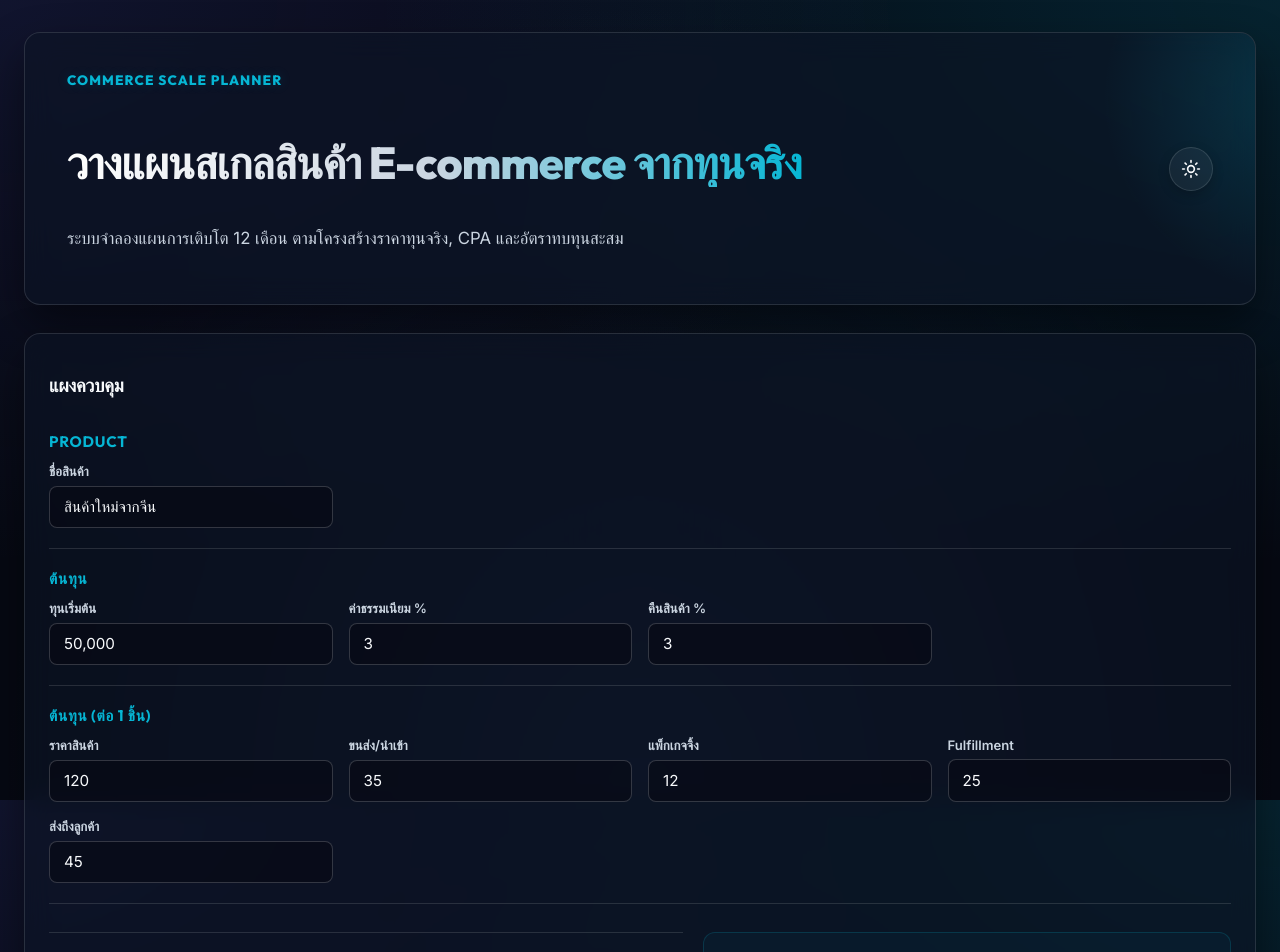
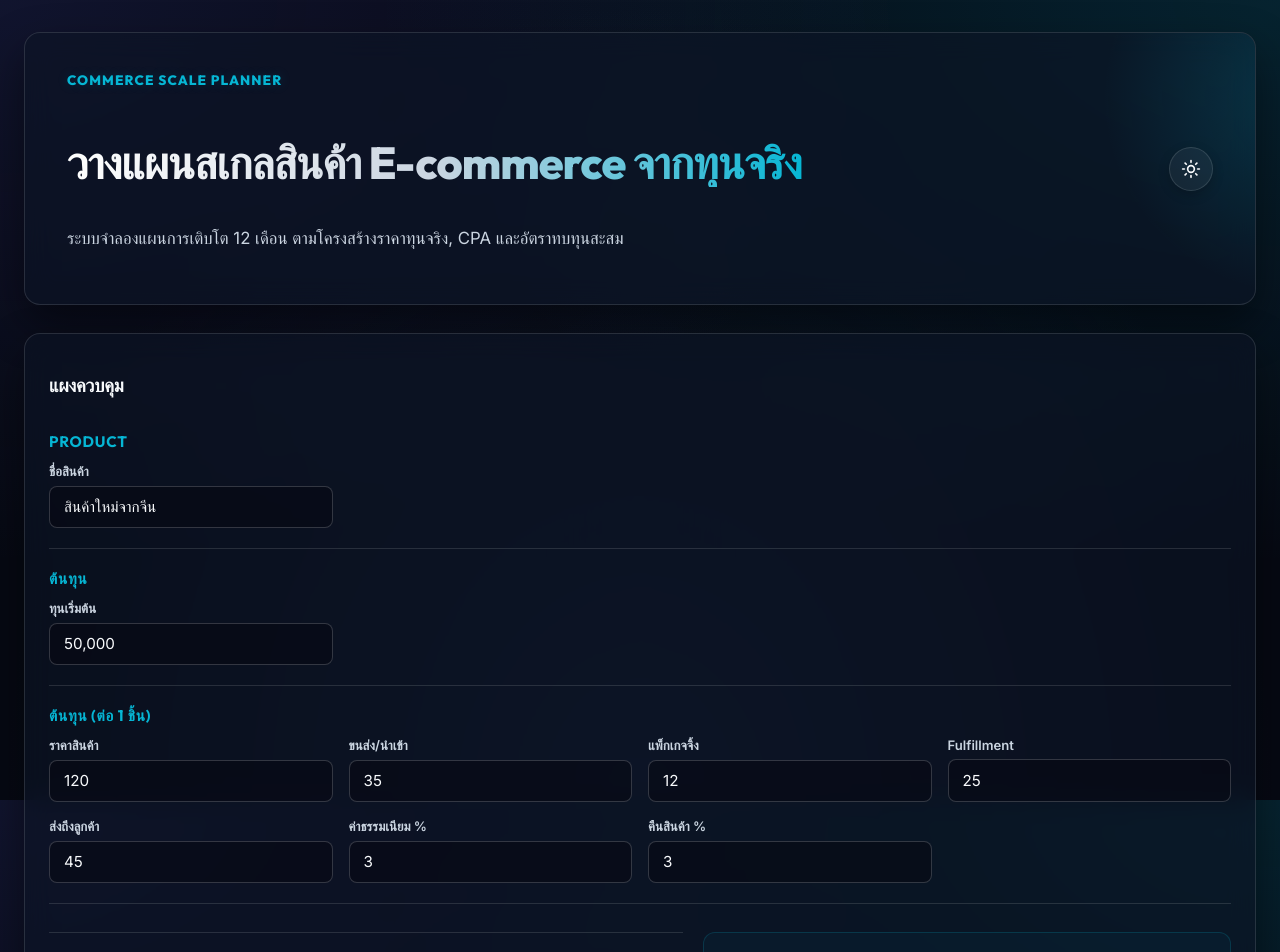
Before and after one commit to Thodsawas22/E-Commerce-Scaling, a Next.js app: page / in a window 1280 px wide. Shown: the top 952 px of the page. Built offline with nearby package versions, Linux system fonts and the light colour scheme.

Commit message:
UI: Moved ค่าธรรมเนียม % and คืนสินค้า % to ต้นทุน (ต่อ 1 ชิ้น) section

```diff
--- a/app/page.tsx
+++ b/app/page.tsx
@@ -676,8 +676,6 @@ export default function Home() {
             <h3 className="section-title">ต้นทุน</h3>
             <div className="field-grid">
               <NumberField formatThousands label="ทุนเริ่มต้น" value={inputs.startingCapital} onChange={(value) => setInput("startingCapital", value)} />
-              <NumberField label="ค่าธรรมเนียม %" value={inputs.paymentFeePercent} onChange={(value) => setInput("paymentFeePercent", value)} />
-              <NumberField label="คืนสินค้า %" value={inputs.refundRate} onChange={(value) => setInput("refundRate", value)} />
             </div>
           </div>
 
@@ -689,6 +687,8 @@ export default function Home() {
               <NumberField label="แพ็กเกจจิ้ง" value={inputs.packagingCost} onChange={(value) => setInput("packagingCost", value)} />
               <NumberField label="Fulfillment" value={inputs.fulfillmentCost} onChange={(value) => setInput("fulfillmentCost", value)} />
               <NumberField label="ส่งถึงลูกค้า" value={inputs.customerShippingCost} onChange={(value) => setInput("customerShippingCost", value)} />
+              <NumberField label="ค่าธรรมเนียม %" value={inputs.paymentFeePercent} onChange={(value) => setInput("paymentFeePercent", value)} />
+              <NumberField label="คืนสินค้า %" value={inputs.refundRate} onChange={(value) => setInput("refundRate", value)} />
             </div>
           </div>
 
```
